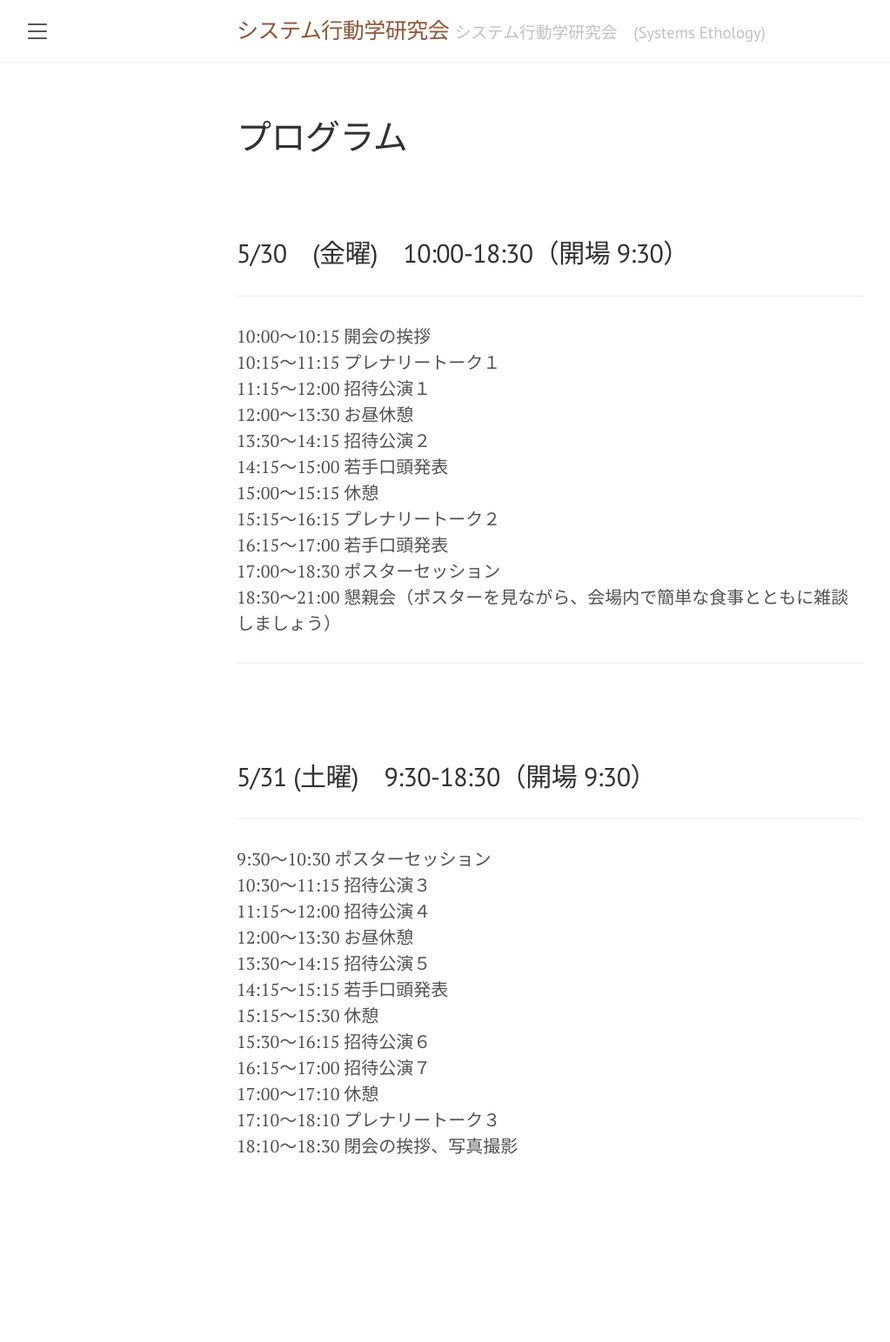
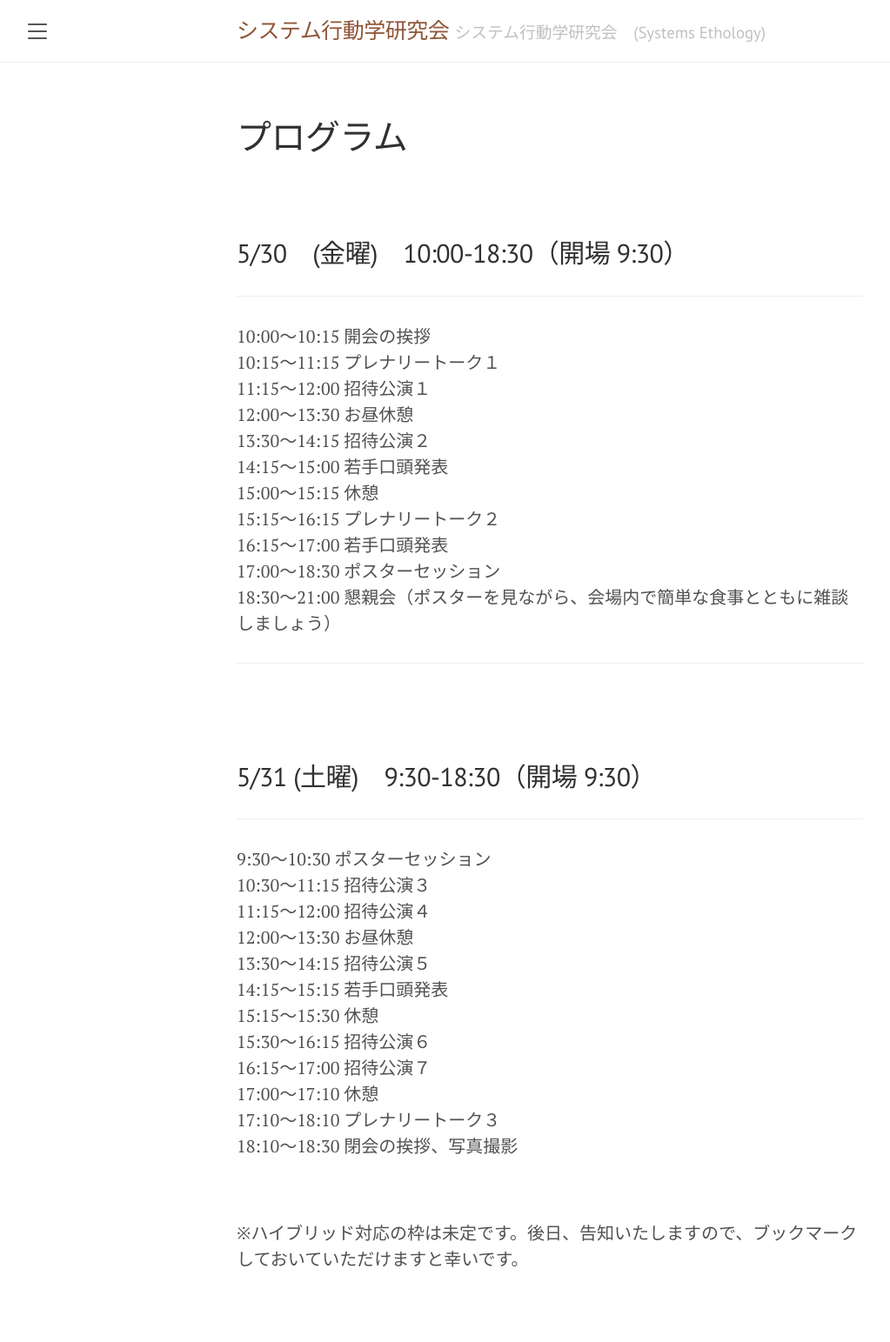
Before and after one commit to SystemsEthology/website, a Jekyll site: the page built from event_01/conference01_program.md, in a window 1280 px wide. Shown: the whole page at 87% size, without its empty margins (8-1031 px from the left). Built offline with Jekyll 4.4.1, drawn with Linux system fonts in a browser that asks for light colours; before the commit the page ends 1413 px from its top, so only the background shows below that.

Commit message:
Update conference01_program.md

```diff
--- a/event_01/conference01_program.md
+++ b/event_01/conference01_program.md
@@ -42,3 +42,7 @@ order: 1
   17:00〜17:10 休憩
   17:10〜18:10 プレナリートーク３
   18:10〜18:30 閉会の挨拶、写真撮影
+
+<br>
+
+※ハイブリッド対応の枠は未定です。後日、告知いたしますので、ブックマークしておいていただけますと幸いです。
```
